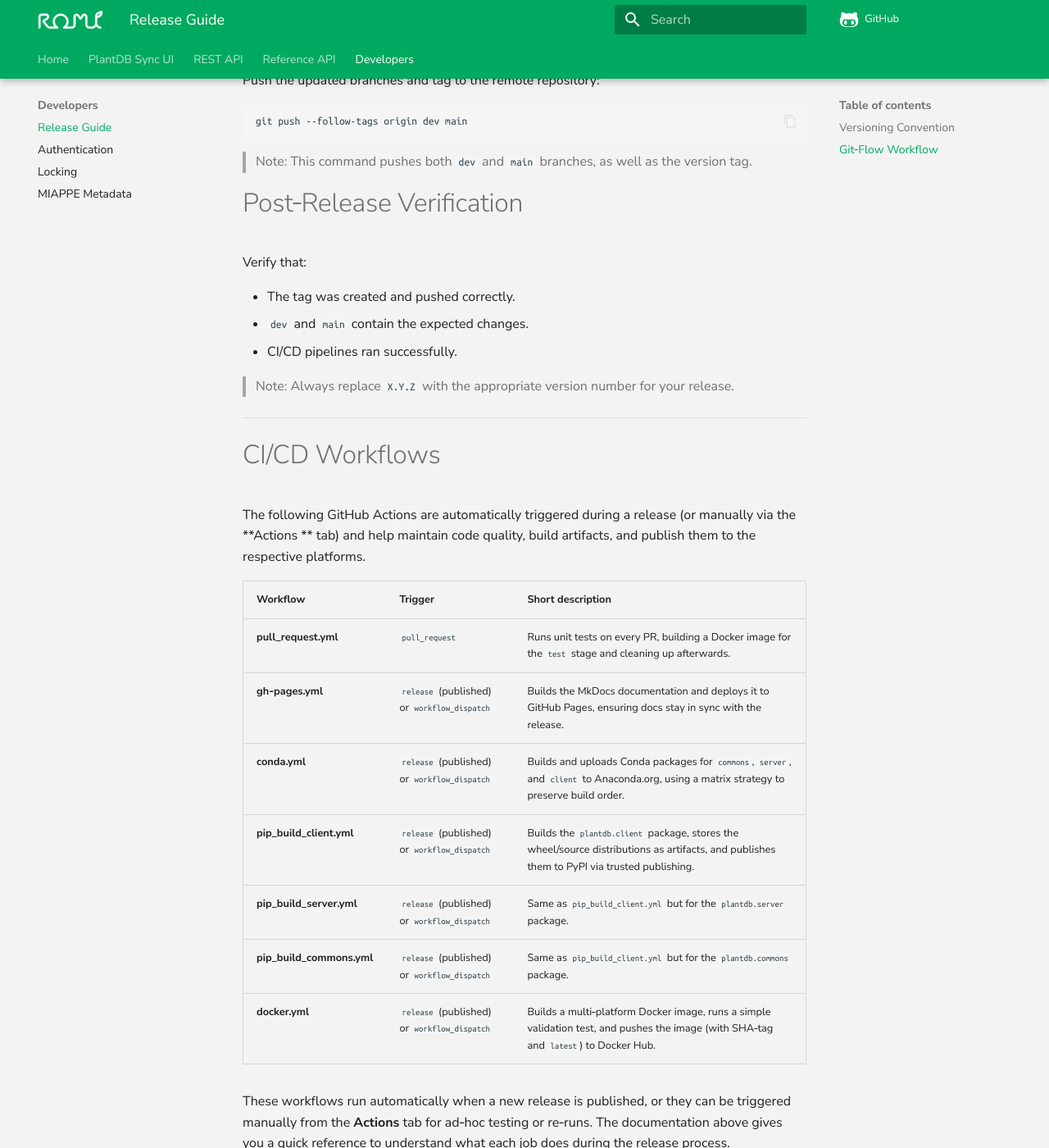
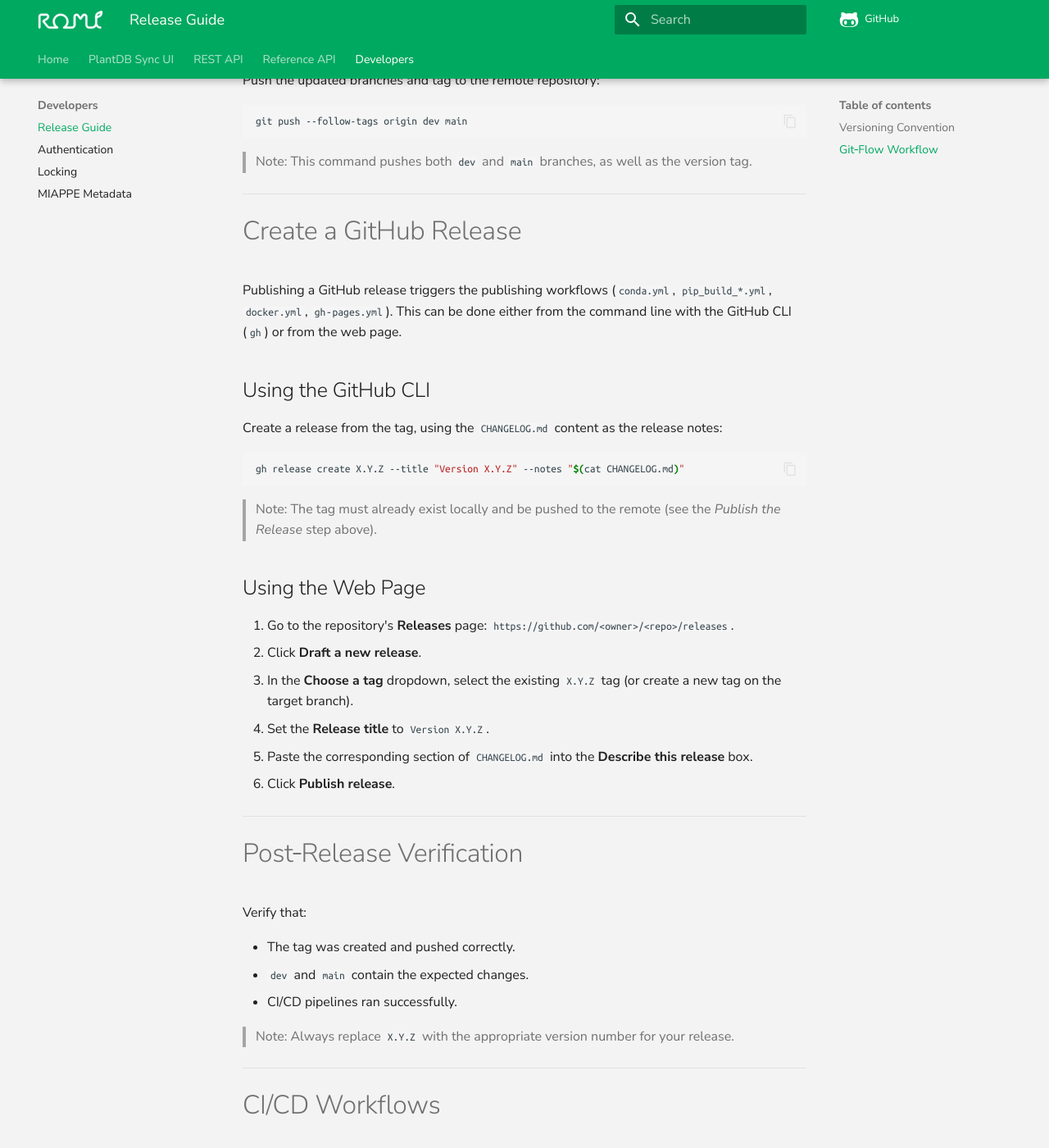
Before and after one commit to romi/plantdb, an MkDocs documentation site: the page built from docs/developers/releases.md, in a window 1280 px wide and 1400 px high, scrolled down 4002 px. Shown: the whole window at 82% size. Built offline with MkDocs 1.6.1 and Material for MkDocs 9.7.7, drawn with Linux system fonts in a browser that asks for light colours; comment, search, counter and statistics services are not loaded.

Commit message:
docs: document creating a GitHub release to trigger publishing
Add a 'Create a GitHub Release' section covering both the gh CLI and the
web page, since publishing a release is what triggers the conda, pip,
docker and gh-pages workflows.

````diff
--- a/docs/developers/releases.md
+++ b/docs/developers/releases.md
@@ -181,6 +181,34 @@ git push --follow-tags origin dev main
 
 > Note: This command pushes both `dev` and `main` branches, as well as the version tag.
 
+---
+
+# Create a GitHub Release
+
+Publishing a GitHub release triggers the publishing workflows (`conda.yml`, `pip_build_*.yml`, `docker.yml`,
+`gh‑pages.yml`). This can be done either from the command line with the GitHub CLI (`gh`) or from the web page.
+
+## Using the GitHub CLI
+
+Create a release from the tag, using the `CHANGELOG.md` content as the release notes:
+
+```shell
+gh release create X.Y.Z --title "Version X.Y.Z" --notes "$(cat CHANGELOG.md)"
+```
+
+> Note: The tag must already exist locally and be pushed to the remote (see the *Publish the Release* step above).
+
+## Using the Web Page
+
+1. Go to the repository's **Releases** page: `https://github.com/<owner>/<repo>/releases`.
+2. Click **Draft a new release**.
+3. In the **Choose a tag** dropdown, select the existing `X.Y.Z` tag (or create a new tag on the target branch).
+4. Set the **Release title** to `Version X.Y.Z`.
+5. Paste the corresponding section of `CHANGELOG.md` into the **Describe this release** box.
+6. Click **Publish release**.
+
+---
+
 # Post‑Release Verification
 
 Verify that:
````
